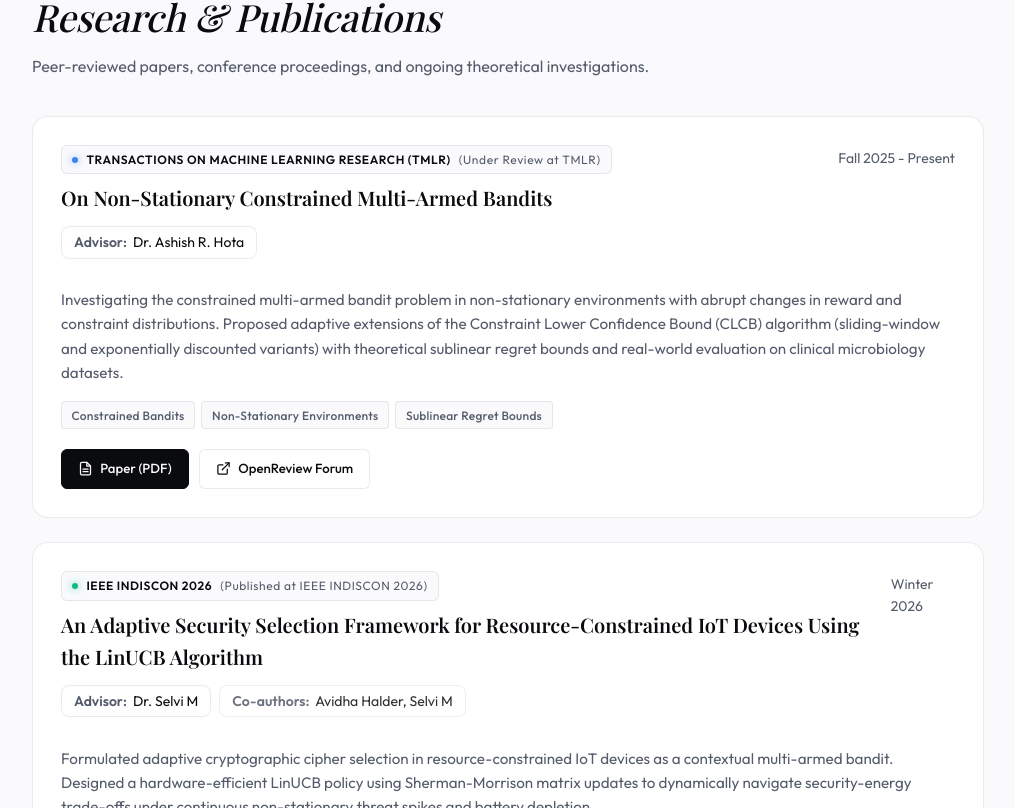
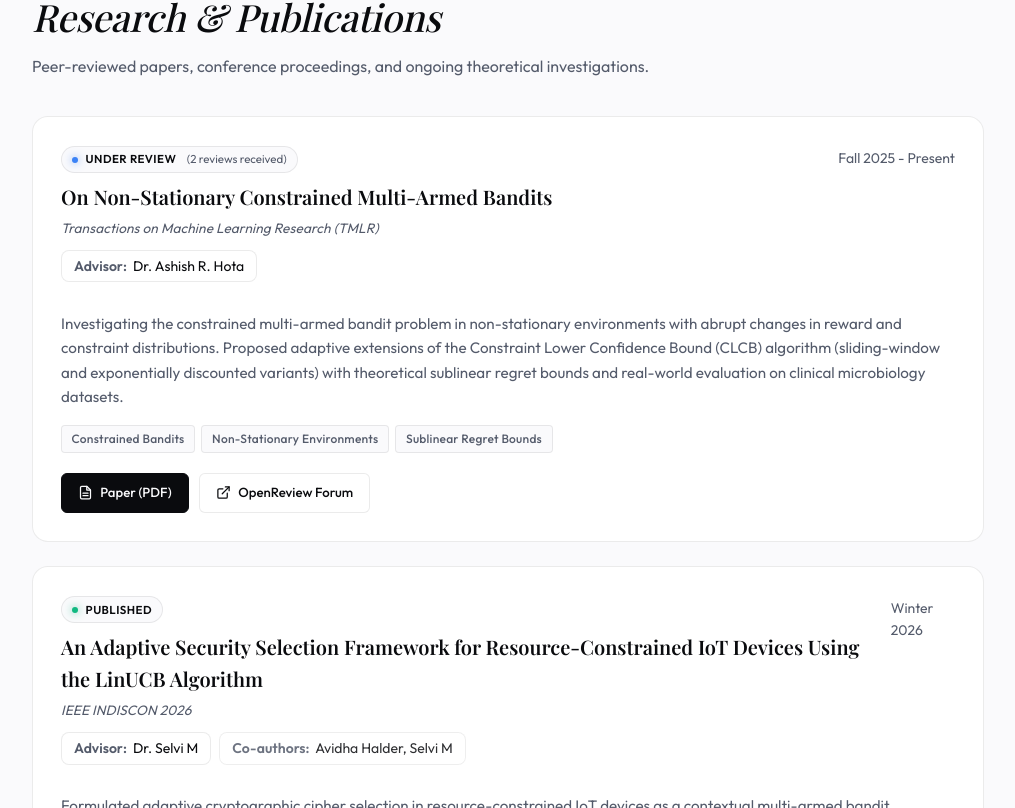
Before and after one commit to Xanviere/PersonalWebsite, a React (Vite) app: page / in a window 1280 px wide. Shown: the part 1352-2160 px from the top of the page, without its empty margins (132-1147 px from the left). Built offline with nearby package versions, Linux system fonts and the light colour scheme; a web font is replaced by a local one.

Commit message:
Simplify paper status badge to Published/Under Review and move venue to subtle citation line

```diff
--- a/src/components/Research.jsx
+++ b/src/components/Research.jsx
@@ -23,11 +23,11 @@ export default function Research() {
               <SpotlightCard key={item.id} className="research-card">
                 <div className="card-header">
                   <div className="card-title-group">
-                    {item.venue && (
+                    {item.status && (
                       <div className="paper-venue-tag">
                         <span className={`status-dot ${isPublished ? 'published' : isUnderReview ? 'under-review' : ''}`} />
-                        <span className="venue-name">{item.venue}</span>
-                        <span className="venue-status">({item.status})</span>
+                        <span className="venue-status">{item.status}</span>
+                        {item.statusNote && <span className="venue-note">({item.statusNote})</span>}
                       </div>
                     )}
 
@@ -45,6 +45,12 @@ export default function Research() {
                         item.topic || item.title || 'Research Project'
                       )}
                     </h3>
+
+                    {item.venue && (
+                      <div className="paper-venue-subtext">
+                        {item.venue}
+                      </div>
+                    )}
                   </div>
 
                   <div className="card-meta">
--- a/src/data.js
+++ b/src/data.js
@@ -43,7 +43,7 @@ export const research = [
     duration: "Fall 2025 - Present",
     pi: "Dr. Ashish R. Hota",
     description: "Investigating the constrained multi-armed bandit problem in non-stationary environments with abrupt changes in reward and constraint distributions. Proposed adaptive extensions of the Constraint Lower Confidence Bound (CLCB) algorithm (sliding-window and exponentially discounted variants) with theoretical sublinear regret bounds and real-world evaluation on clinical microbiology datasets.",
-    status: "Under Review at TMLR",
+    status: "Under Review",
     statusNote: "2 reviews received",
     venue: "Transactions on Machine Learning Research (TMLR)",
     tags: ["Constrained Bandits", "Non-Stationary Environments", "Sublinear Regret Bounds"],
@@ -60,7 +60,7 @@ export const research = [
     pi: "Dr. Selvi M",
     coauthors: "Avidha Halder, Selvi M",
     description: "Formulated adaptive cryptographic cipher selection in resource-constrained IoT devices as a contextual multi-armed bandit. Designed a hardware-efficient LinUCB policy using Sherman-Morrison matrix updates to dynamically navigate security-energy trade-offs under continuous non-stationary threat spikes and battery depletion.",
-    status: "Published at IEEE INDISCON 2026",
+    status: "Published",
     venue: "IEEE INDISCON 2026",
     tags: ["LinUCB", "Sherman-Morrison Updates", "Edge Microcontrollers", "IoT Security"],
     link: "/papers/adaptive-security-iot-linucb.pdf",
--- a/src/index.css
+++ b/src/index.css
@@ -604,27 +604,41 @@ a:hover {
 .paper-venue-tag {
   display: inline-flex;
   align-items: center;
-  gap: 0.5rem;
-  font-size: 0.75rem;
+  gap: 0.45rem;
+  font-size: 0.72rem;
   font-weight: 600;
-  padding: 0.25rem 0.65rem;
-  border-radius: 6px;
+  padding: 0.22rem 0.65rem;
+  border-radius: 9999px;
   background: var(--bg);
   border: 1px solid var(--border);
   color: var(--text-main);
   text-transform: uppercase;
-  letter-spacing: 0.05em;
+  letter-spacing: 0.04em;
   margin-bottom: 0.5rem;
-}
-
-.venue-name {
-  font-weight: 600;
+  width: fit-content;
 }
 
 .venue-status {
+  font-weight: 600;
+  color: var(--text-main);
+}
+
+.venue-note {
   color: var(--text-muted);
   font-weight: 400;
+  font-size: 0.72rem;
   text-transform: none;
+  letter-spacing: normal;
+  margin-left: 0.2rem;
+}
+
+.paper-venue-subtext {
+  font-size: 0.85rem;
+  color: var(--text-muted);
+  font-style: italic;
+  margin-top: 0.35rem;
+  line-height: 1.4;
+  letter-spacing: 0.01em;
 }
 
 .paper-title-link {
```
